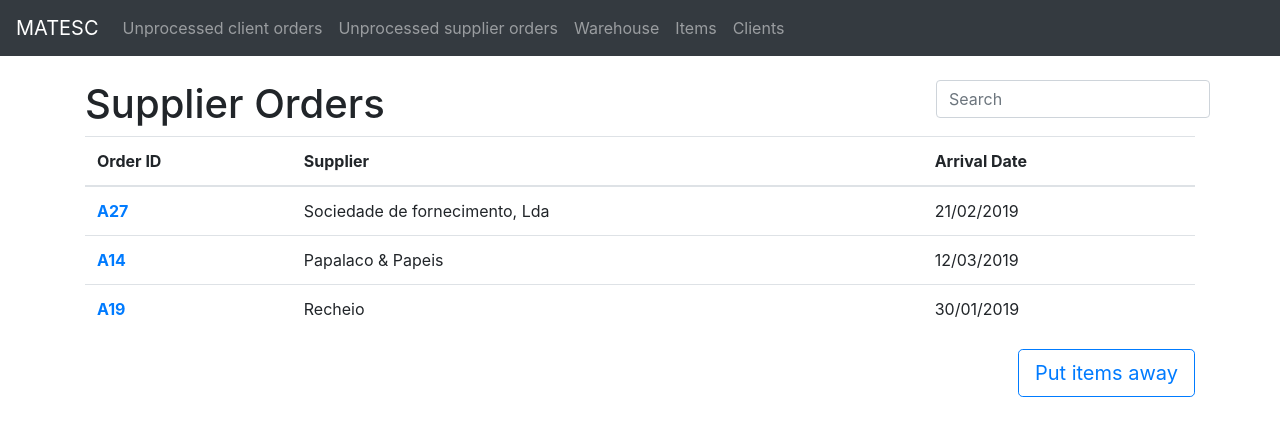
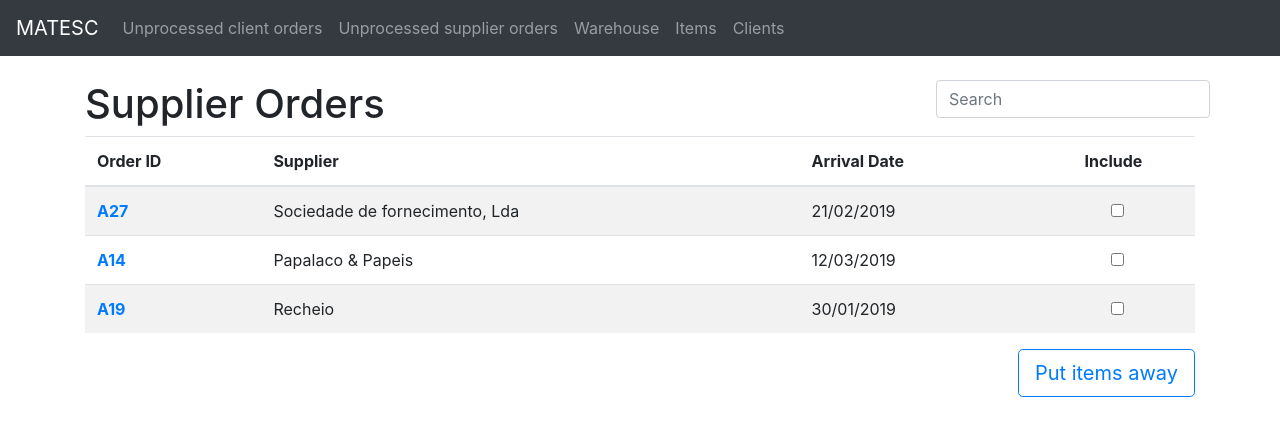
Before and after one commit to rafaeldamasceno/SINF1819, a React (Create React App) app in the folder matesc-web/: page /unprocessed-supplier-orders in a window 1280 px wide. Shown: the top 436 px of the page. Built offline with nearby package versions, Linux system fonts and the light colour scheme; no server answers.

Commit message:
striped tables and consistent data

```diff
--- a/matesc-web/src/components/PickingList.js
+++ b/matesc-web/src/components/PickingList.js
@@ -13,9 +13,9 @@ export default class PickingList extends Component {
         this.state = {
             title: "Picking list",
             tableHeaders: [{ name: "Order ID" }, { name: "Product Code" }, { name: "Product Name" }, { name: "Location" }, { name: "Quantity" }],
-            tableData: [[32372, "A001", "Binder", "Corridor 1, Shelf 2, L","153"],
-                [31471, "A003", "Stapler", "Corridor 3, Shelf 2, L","50"],
-                [12345, "A004", "Calculator", "Corridor 2, Shelf 1, R", "13"]],
+            tableData: [["A53", "A001", "Binder", "Corridor 1, Shelf 2, L","153"],
+                ["A43", "A003", "Stapler", "Corridor 3, Shelf 2, L","50"],
+                ["A26", "A004", "Calculator", "Corridor 2, Shelf 1, R", "13"]],
             options: {
                 link: true,
                 search:true,
--- a/matesc-web/src/components/SearchableTable.js
+++ b/matesc-web/src/components/SearchableTable.js
@@ -68,7 +68,7 @@ export default class SearchableTable extends Component {
                 {this.showPrint()}
                 {this.showSearch()}
             </Row>
-            <Table>
+            <Table striped>
                 <thead>
                     <tr>
                         {this.showHeaders()}
--- a/matesc-web/src/components/SearchableTableCheckbox.js
+++ b/matesc-web/src/components/SearchableTableCheckbox.js
@@ -60,7 +60,7 @@ export default class SearchableTableCheckbox extends Component {
         </Col>
         {this.showSearch()}
       </Row>
-      <Table>
+      <Table striped>
         <thead>
           <tr>
             {this.showHeaders()}
--- a/matesc-web/src/components/SupplierOrder.js
+++ b/matesc-web/src/components/SupplierOrder.js
@@ -4,7 +4,7 @@ import {
     Button
 } from 'reactstrap';
 import { Link } from 'react-router-dom';
-import SearchableTable from './SearchableTable';
+import SearchableTableCheckbox from "./SearchableTableCheckbox";
 
 export default class SupplierOrder extends Component {
     constructor(props) {
@@ -12,15 +12,10 @@ export default class SupplierOrder extends Component {
 
         this.state = {
             title: "Supplier Orders",
-            tableHeaders:[{name:"Order ID"},{name:"Supplier"},{name:"Arrival Date"}],
-            tableData: [["A27","Sociedade de fornecimento, Lda","21/02/2019"],
+            headers:[{name:"Order ID"},{name:"Supplier"},{name:"Arrival Date"},{name: "Include"}],
+            data: [["A27","Sociedade de fornecimento, Lda","21/02/2019"],
                 ["A14","Papalaco & Papeis","12/03/2019"],
                 ["A19","Recheio","30/01/2019"]],
-            options:{
-                link:true,
-                search:true
-
-            }
         };
     }
 
@@ -28,7 +23,7 @@ export default class SupplierOrder extends Component {
     render() {
         return (
         <Container>
-            <SearchableTable options={this.state.options} title={this.state.title} headers={this.state.tableHeaders} data={this.state.tableData}></SearchableTable>
+            <SearchableTableCheckbox title={this.state.title} headers={this.state.headers} data={this.state.data} />
             <Link to='/picking-list'><Button outline color='primary' size='lg' className='float-right'>Put items away</Button></Link>
         </Container>)
     }
--- a/matesc-web/src/components/Warehouse.js
+++ b/matesc-web/src/components/Warehouse.js
@@ -4,7 +4,6 @@ import {
     Row,
     Col,
     Input,
-    Button,
 } from 'reactstrap';
 
 import SearchableTable from "./SearchableTable";
@@ -38,18 +37,9 @@ export default class Warehouse extends Component {
               <Col xs="0" className="ml-auto">
                 <Input type="text" placeholder="Search all products" />
               </Col>
-              <Col>
-                <Button outline color="primary" size="md" className="float-right">
-                  Edit stock
-                </Button>
-              </Col>
             </Row>
             <SearchableTable options={this.state.options} title={this.state.tableInStock.title} headers={this.state.tableInStock.tableHeaders} data={this.state.tableInStock.tableData} />
             <SearchableTable options={this.state.options} title={this.state.tableOutOfStock.title} headers={this.state.tableOutOfStock.tableHeaders} data={this.state.tableOutOfStock.tableData} />
-
-            <Button outline color="primary" size="lg" className="float-right">
-              Order stock
-            </Button>
           </Container>;
     }
 }
```
